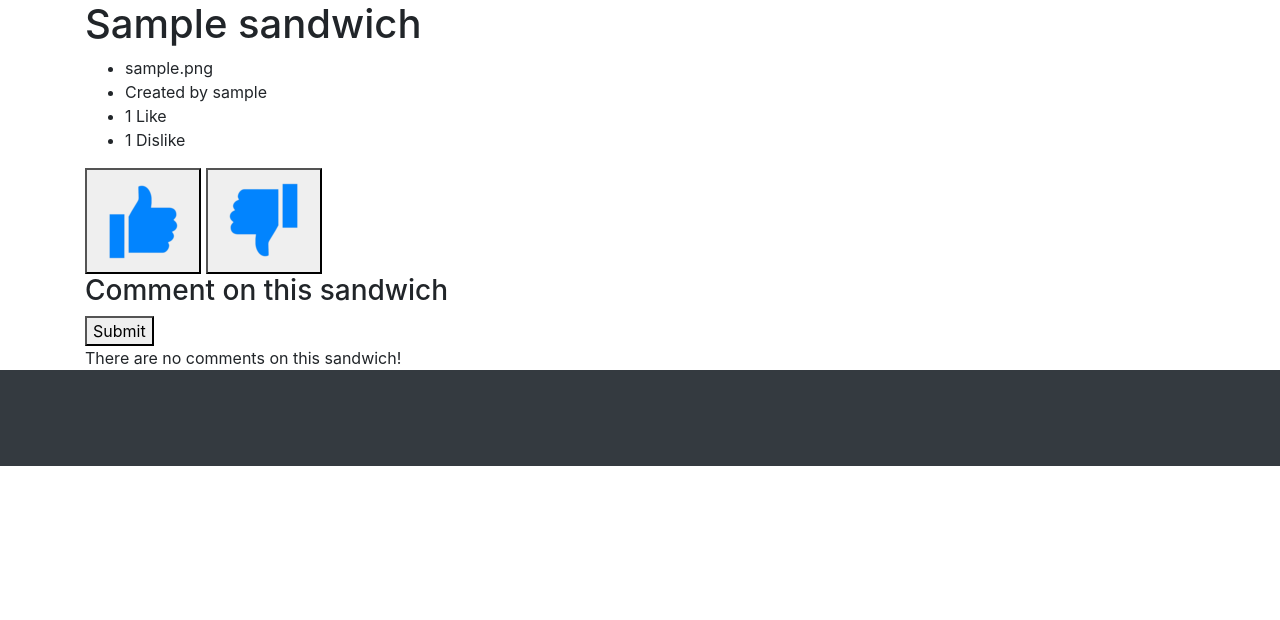
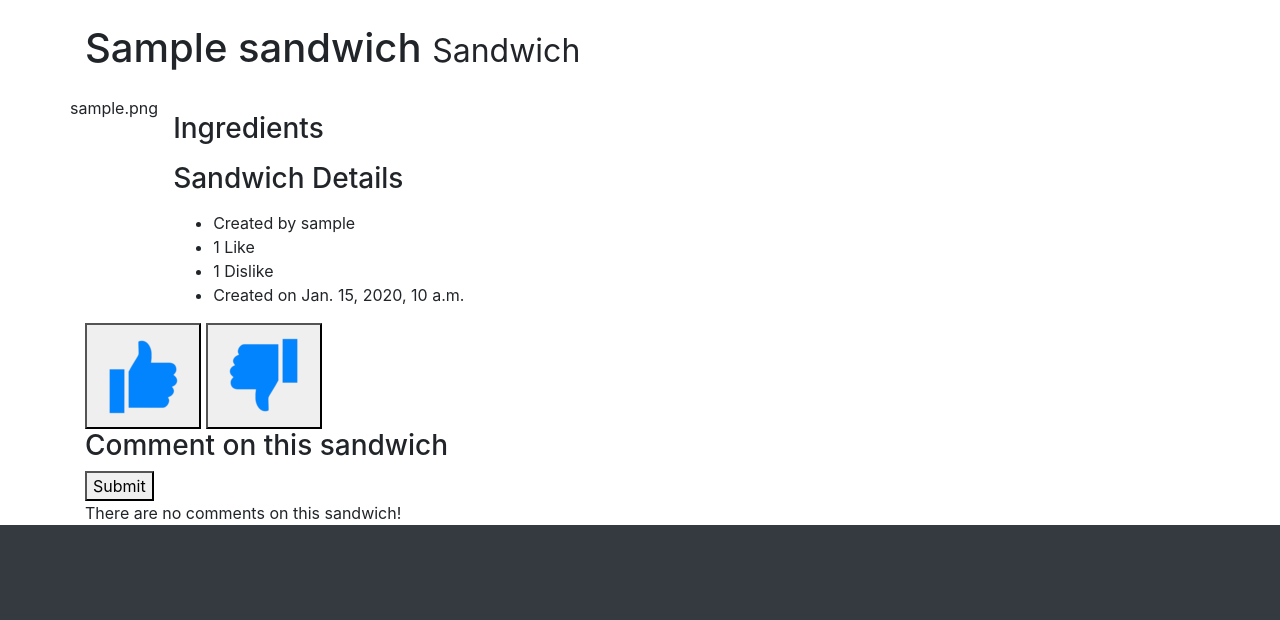
Before and after one commit to 2268563/which-sandwich, a Django app: a page that uses which_sandwich_project/templates/whichsandwich/sandwich.html in a window 1280 px wide. Shown: the part 56-676 px from the top of the page. Run offline with Django 3.2, Linux system fonts and the light colour scheme; tables that the repository leaves empty hold one stand-in row (values such as "Sample post"); some libraries are stand-ins or nearby versions.

Commit message:
Sabndwich formatting

```diff
--- a/which_sandwich_project/templates/whichsandwich/browse.html
+++ b/which_sandwich_project/templates/whichsandwich/browse.html
@@ -25,6 +25,7 @@ Browse
 	{% else %}
 		<li>{{ sandwich.dislikes }} Dislikes</li>
 	{% endif %}
+	<li>Created on {{ sandwich.created_date }}</li>
 	<br/>
     {% endfor %}
   </ul>
--- a/which_sandwich_project/templates/whichsandwich/index.html
+++ b/which_sandwich_project/templates/whichsandwich/index.html
@@ -25,6 +25,7 @@ Home
 	{% else %}
 		<li>{{ sandwich.dislikes }} Dislikes</li>
 	{% endif %}
+	<li>Created on {{ sandwich.created_date }}</li>
   </ul>
   {% else %}
   <strong>There is no sandwich of the day.</strong>
--- a/which_sandwich_project/templates/whichsandwich/sandwich.html
+++ b/which_sandwich_project/templates/whichsandwich/sandwich.html
@@ -8,9 +8,25 @@
 {% block body_block %}
 <div>
   {% if sandwich %}
-  <h1>{{ sandwich.name }}</h1>
+  <h1 class="my-4">{{ sandwich.name }}
+	<small>Sandwich</small>
+  </h1>
+
+  <div class="row">
+
+    <div class="cold-md-8">
+	  <div class="img-fluid">{{ sandwich.image }}</div>
+	</div>
+
+	<div class="col-md-8">
+      <h3 class="my-3">Ingredients</h3>
 	  <ul>
-    <li>{{ sandwich.image }}</li>
+	    {% for ingredient in Sandwich.ingredients %}
+	    <li>{{ ingredient.name }}</li>
+	    {% endfor %}
+	  </ul>
+	  <h3 class="my-3">Sandwich Details</h3>
+      <ul>
         <li>Created by {{ sandwich.creator }}</li>
         {% if sandwich.likes == 1 %}
 	      <li>{{ sandwich.likes }} Like</li>
@@ -22,7 +38,10 @@
 	    {% else %}
 	      <li>{{ sandwich.dislikes }} Dislikes</li>
 	    {% endif %}
+		<li>Created on {{ sandwich.created_date }}</li>
       </ul>
+	</div>
+  </div>
 
   <button class="like"><img src="{% static "images\like.png" %}" alt="Like" /></button>
   <button class="dislike"><img src="{% static "images\dislike.png" %}" alt="Dislike" /></button>
--- a/which_sandwich_project/whichsandwich/views.py
+++ b/which_sandwich_project/whichsandwich/views.py
@@ -46,15 +46,15 @@ def show_sandwich(request, sandwich_slug):
 def top(request):
     top_sandwiches = Sandwich.objects.order_by('-likes')
 
-    context_dict = {'Top Sandwiches': top_sandwiches}
+    context_dict = {'sandwiches': top_sandwiches}
     response = render(request, 'whichsandwich/browse.html', context = context_dict)
     return response
 
 def new(request):
 
-    new_sandwiches = Sandwich.objects.order_by('created_date')
+    new_sandwiches = Sandwich.objects.order_by('-created_date')
 
-    context_dict = {'New Sandwiches': new_sandwiches}
+    context_dict = {'sandwiches': new_sandwiches}
     response = render(request, 'whichsandwich/browse.html', context = context_dict)
     return response
 
@@ -68,7 +68,7 @@ def controversial(request):
     if likes>=5 and dislikes>=5:
         controversial_sandwiches = Sandwich.objects.order_by(abs('likes'-'dislikes'))
 
-        context_dict = {'Controversial_sandwiches': controversial_sandwiches}
+        context_dict = {'sandwiches': controversial_sandwiches}
 
     else:
         context_dict = {'Controversial_sandwiches': None}
```
Lines whose indentation alone changed are shown as unchanged.
